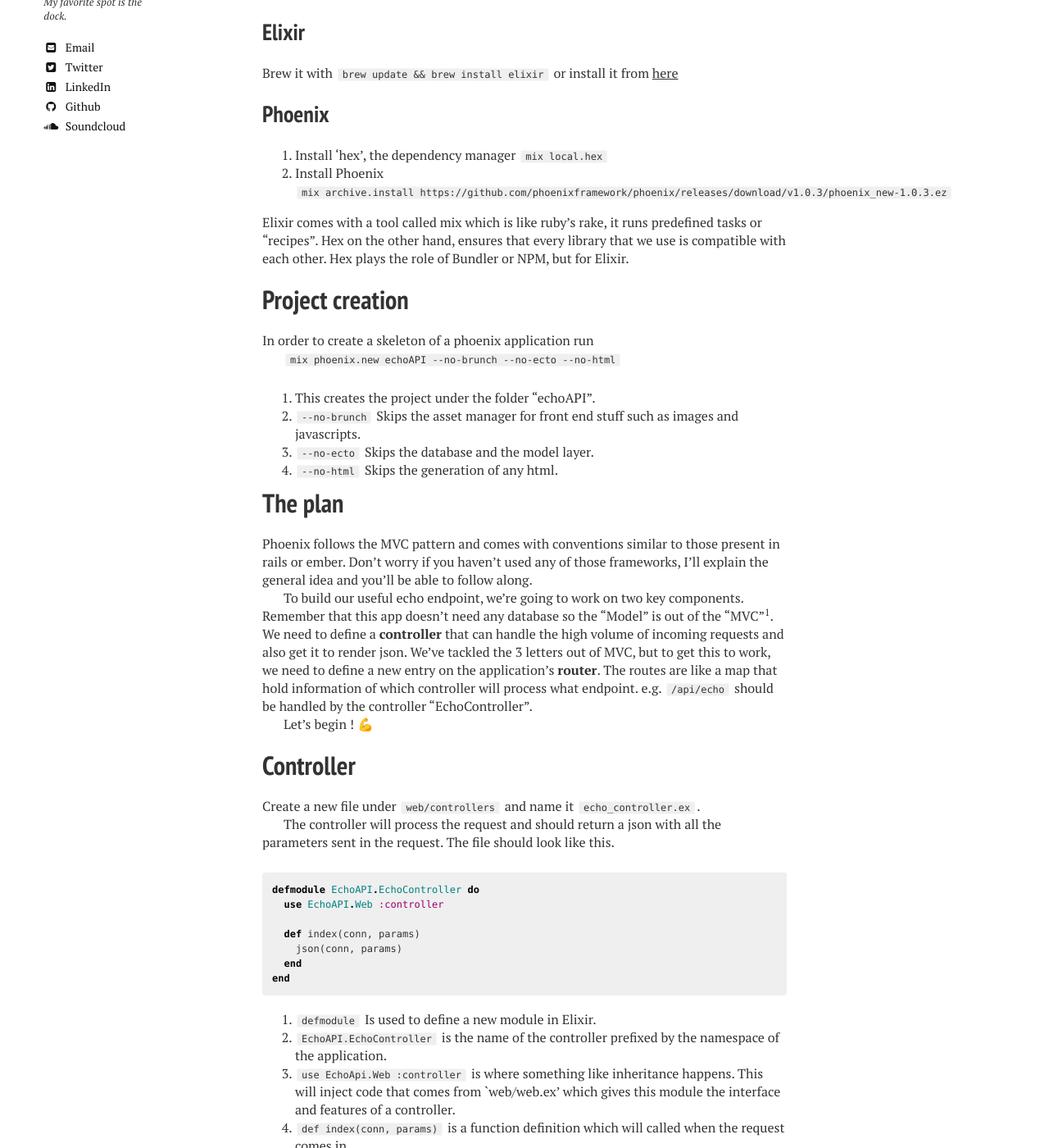
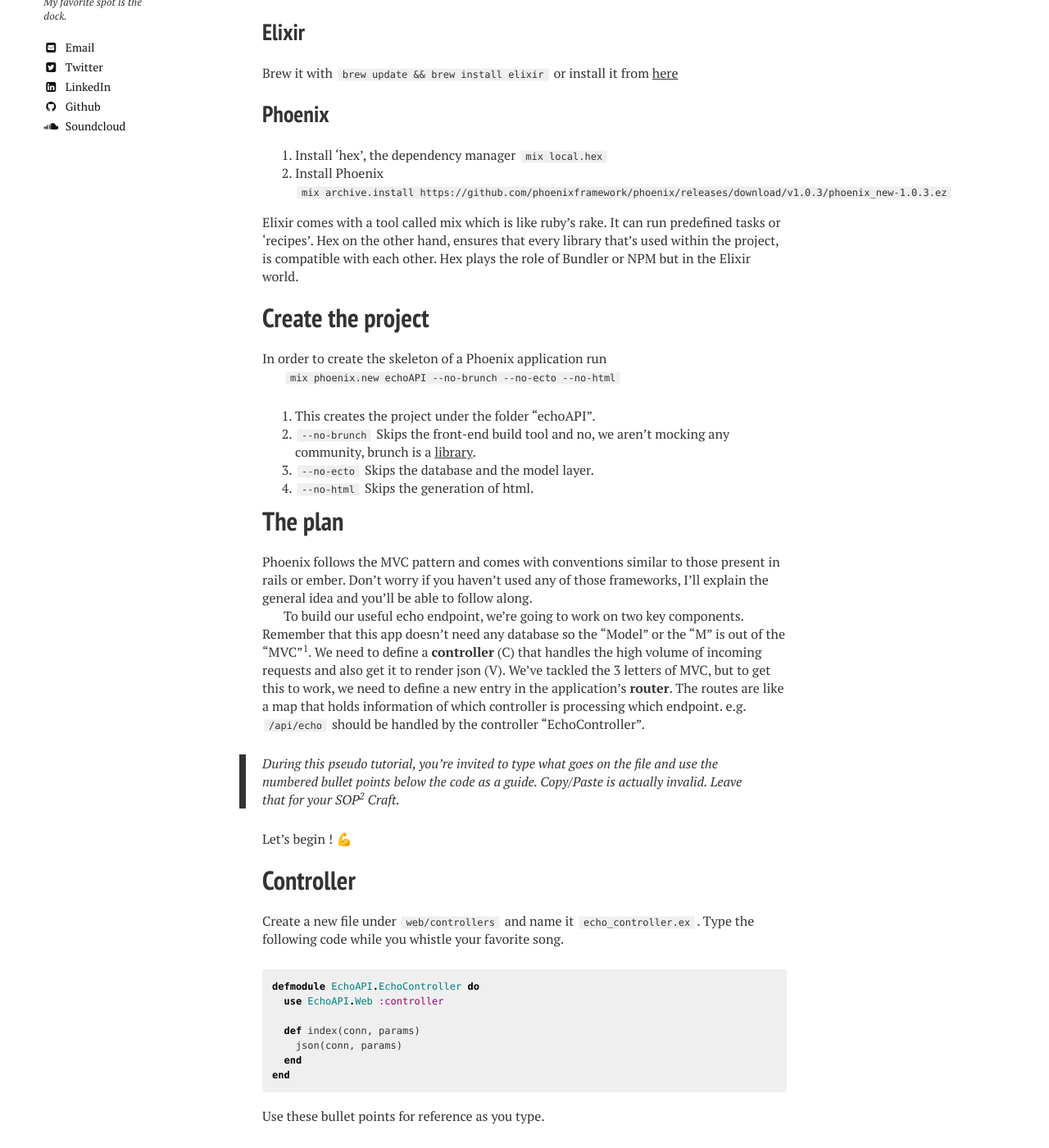
Before and after one commit to alan-andrade/alan-andrade.github.io, a Jekyll site: the page built from _posts/2015-10-10-PhoenixIn10Minutes.markdown, in a window 1280 px wide and 1400 px high, scrolled down 408 px. Shown: the whole window at 82% size. Built offline with Jekyll 4.4.1, drawn with Linux system fonts in a browser that asks for light colours; nearby versions of some CDN libraries; emoji names are drawn with the system emoji font; some of the changed text lies outside the part shown.

Commit message:
refinements

```diff
--- a/_posts/2015-10-10-PhoenixIn10Minutes.markdown
+++ b/_posts/2015-10-10-PhoenixIn10Minutes.markdown
@@ -33,22 +33,22 @@
 2. Install Phoenix `mix archive.install
 https://github.com/phoenixframework/phoenix/releases/download/v1.0.3/phoenix_new-1.0.3.ez`
 
-Elixir comes with a tool called mix which is like ruby's rake, it runs
-predefined tasks or "recipes".  Hex on the other hand, ensures that
-every library that we use is compatible with each other. Hex plays the
-role of Bundler or NPM, but for Elixir.
+Elixir comes with a tool called mix which is like ruby's rake. It can run
+predefined tasks or 'recipes'.  Hex on the other hand, ensures that
+every library that's used within the project, is compatible with each other.
+Hex plays the role of Bundler or NPM but in the Elixir world.
 
-# Project creation
+# Create the project
 
-In order to create a skeleton of a phoenix application run
+In order to create the skeleton of a Phoenix application run
 
 `mix phoenix.new echoAPI --no-brunch --no-ecto --no-html`
 
 1. This creates the project under the folder "echoAPI".
-2. `--no-brunch` Skips the asset manager for front end stuff such as images
-and javascripts.
+2. `--no-brunch` Skips the front-end build tool and no, we aren't
+   mocking any community, brunch is a [library](http://brunch.io/).
 3. `--no-ecto` Skips the database and the model layer.
-4. `--no-html` Skips the generation of any html.
+4. `--no-html` Skips the generation of html.
 
 # The plan
 
@@ -57,25 +57,27 @@
 used any of those frameworks, I'll explain the general idea and you'll
 be able to follow along.
 
-To build our useful echo endpoint, we're going to work on two key components.
-Remember that this app doesn't need any database so the "Model" is out
-of the "MVC"[^1]. We need to define a **controller** that can handle the high
-volume of incoming requests and also get it to render json.
-We've tackled the 3 letters out of MVC, but to get this to work, we need
-to define a new entry on the application's **router**. The routes are
-like a map that hold information of which controller will process what
-endpoint. e.g. `/api/echo` should be handled by the controller
-"EchoController".
+To build our useful echo endpoint, we're going to work on two key
+components.  Remember that this app doesn't need any database so the
+"Model" or the "M" is out of the "MVC"[^1]. We need to define a
+**controller** (C) that handles the high volume of incoming requests and
+also get it to render json (V).  We've tackled the 3 letters of MVC,
+but to get this to work, we need to define a new entry in the
+application's **router**. The routes are like a map that holds
+information of which controller is processing which endpoint. e.g.
+`/api/echo` should be handled by the controller "EchoController".
+
+> During this pseudo tutorial, you're invited to type what goes on the
+> file and use the numbered bullet points below the code as a guide.
+> Copy/Paste is actually invalid. Leave that for your SOP[^2] Craft.
 
 Let's begin ! :muscle:
 
 # Controller
 
 Create a new file under `web/controllers` and name it
-`echo_controller.ex`.
-
-The controller will process the request and should return a json with
-all the parameters sent in the request. The file should look like this.
+`echo_controller.ex`. Type the following code while you whistle your
+favorite song.
 
 {% highlight elixir %}
 defmodule EchoAPI.EchoController do
@@ -87,25 +89,29 @@
 end
 {% endhighlight %}
 
-1. `defmodule` Is used to define a new module in Elixir.
+Use these bullet points for reference as you type.
+
+1. `defmodule` is used to define a new module in Elixir.
 2. `EchoAPI.EchoController` is the name of the controller prefixed by
    the namespace of the application.
-3. `use EchoApi.Web :controller` is where something like inheritance
-   happens. This will inject code that comes from `web/web.ex' which
+3. `use EchoApi.Web :controller` is where inheritance happens[^2]. This will inject code that comes from `web/web.ex' which
   gives this module the interface and features of a controller.
 4. `def index(conn, params)` is a function definition which will called
    when the request comes in.
 5. `conn` is the current connection.
 6. `params` are the request parameters.
-7. `json` Is a method defined in `Phoenix.Controller` which sends a json
-   reponse with the second argument as the body.
+7. `json` is a method defined in
+[Phoenix.Controller](http://hexdocs.pm/phoenix/Phoenix.Controller.html#json/2)
+which sends a json reponse with the second argument as the body.
 
-This controller is ready to answer requests and echo the parameters
-back. Let's connect it to the router.
+
+This controller is ready to roll (Just like [Rust](https://twitter.com/_alan_andrade/status/450003473510047744)). Let's connect it to the
+router.
 
 # Routes
 
-Open `web/router.ex`, it should look like this.
+Open `web/router.ex` and type the following while singing like Freddy
+Mercury.
 
 {% highlight elixir %}
 defmodule EchoAPI.Router do
@@ -121,18 +127,22 @@
 end
 {% endhighlight %}
 
-- `pipeline` is a wrapper for operations that transform the request.
-Similar concept to Rack.
-- a `plug` is an interface for operations that will run inside of a
+Mamaaa ! this was aaaaalready there ! :notes: hehe :trollface:
+
+Just make sure to read the bullets to know what's going on.
+
+- `pipeline` collects operations that transform the request in any possible
+way.  This is a similar concept to [Rack](http://rack.github.io/).
+- A `plug` is an interface for operations that will run inside of a
   pipeline. This is like the Rack Middleware.
-- `scope` is used to group endpoints and the second argument is an
-  alias. This means that anywhare under scope, you can use your modules
+- `scope` is used to group endpoints. The second argument is an
+  alias, this means that anywhere under this scope, you can use your modules
 without typing the namespace. e.g. "EchoAPI.EchoController" becomes
 "EchoController".
 - `pipe_through` is making sure that anything under that group, goes
-  through the the set of operations of the pipeline "api".
+  through the the set of operations of the :api pipeline.
 
-Let's connect out new controller !
+Let's connect the controller for real ! Type the following
 
 {% highlight elixir %}
 # ...
@@ -153,10 +163,10 @@
 
 # Play
 
-1. Run you application with `mix phoenix.server`
+1. Run your application with `mix phoenix.server`
 2. Use curl or a browser to point to the new endpoint. `curl
    localhost:4000/api/echo\?foo=bar`
-3. Feel proud of yourself. :godmode:
+3. Feel proud of yourself :godmode:.
 
 # Conclusion
 
@@ -167,22 +177,25 @@
 programmer overall. I encourage you to learn functional approaches.
 
 I think that Phoenix has a bright future because its allowing
-programmers to build web applications that are fast and scalable *by default*.
-I've seen various companies having to spawn 50 workers in order to make
-a rails application scale and hire devops like crazy. That's without
-mentioning the pain of maintaining the monolithic.
+programmers to build web applications that are fast and scalable __by default__.
+I've seen various companies having to spawn many workers in order to make
+a rails application scale while using redis to do global locks. That's without
+mentioning the pain of maintaining the monolithic. Don't forget however,
+that's how we got here.
 
 From the bussiness perspective, Phoenix applications can promise less
-engineering costs with better results. Have you heard of this messaging
-app called WhatsApp that got acquired by who knows which monster? Go
-read on the footnoes[^2].
+engineering costs with better results. Read about WhatsApp
+infraestructure [here](http://highscalability.com/blog/2014/2/26/the-whatsapp-architecture-facebook-bought-for-19-billion.html)
+to get a better idea of the magnitude this setup can accomplish.
+
+Nothing in this world can be great by just flipping a switch, but at
+least there's a player now that offers productivity, speed and scalability.
 
 Before you go, I want to thank you for reading this and good luck with
-your new adventures.
+your new adventures !
 
 \o/
 
 
 [^1]: Not having a database doesn't mean our app doesn't have a model.  I made an exception and tight the two concepts together. It's perfectly normal to have "Models" that aren't dependant on a database.
-
-[^2]: [Read about Whatsapp](http://highscalability.com/blog/2014/2/26/the-whatsapp-architecture-facebook-bought-for-19-billion.html)
+[^2]: Stack Overflow Programming.
```
Also changed, not shown: Gemfile.lock.
